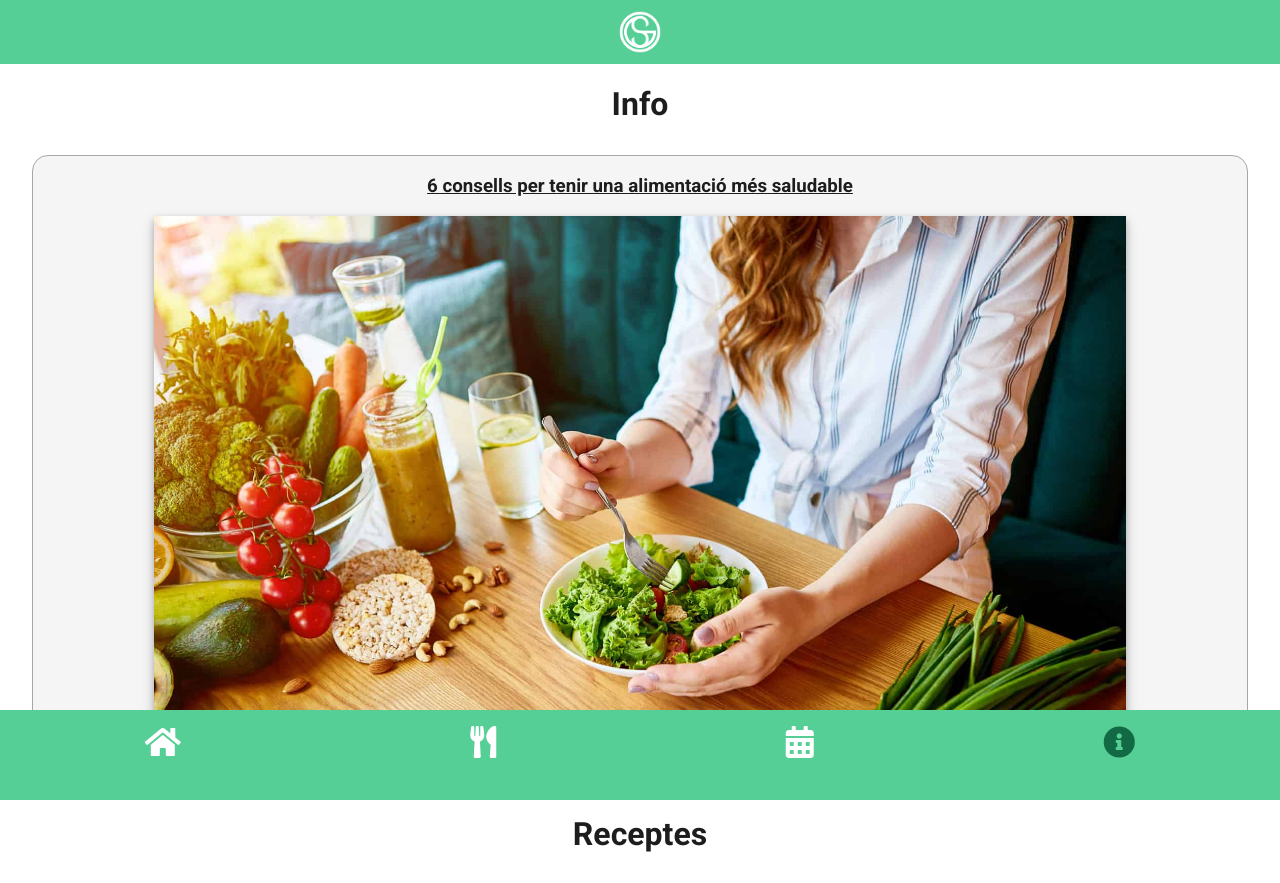
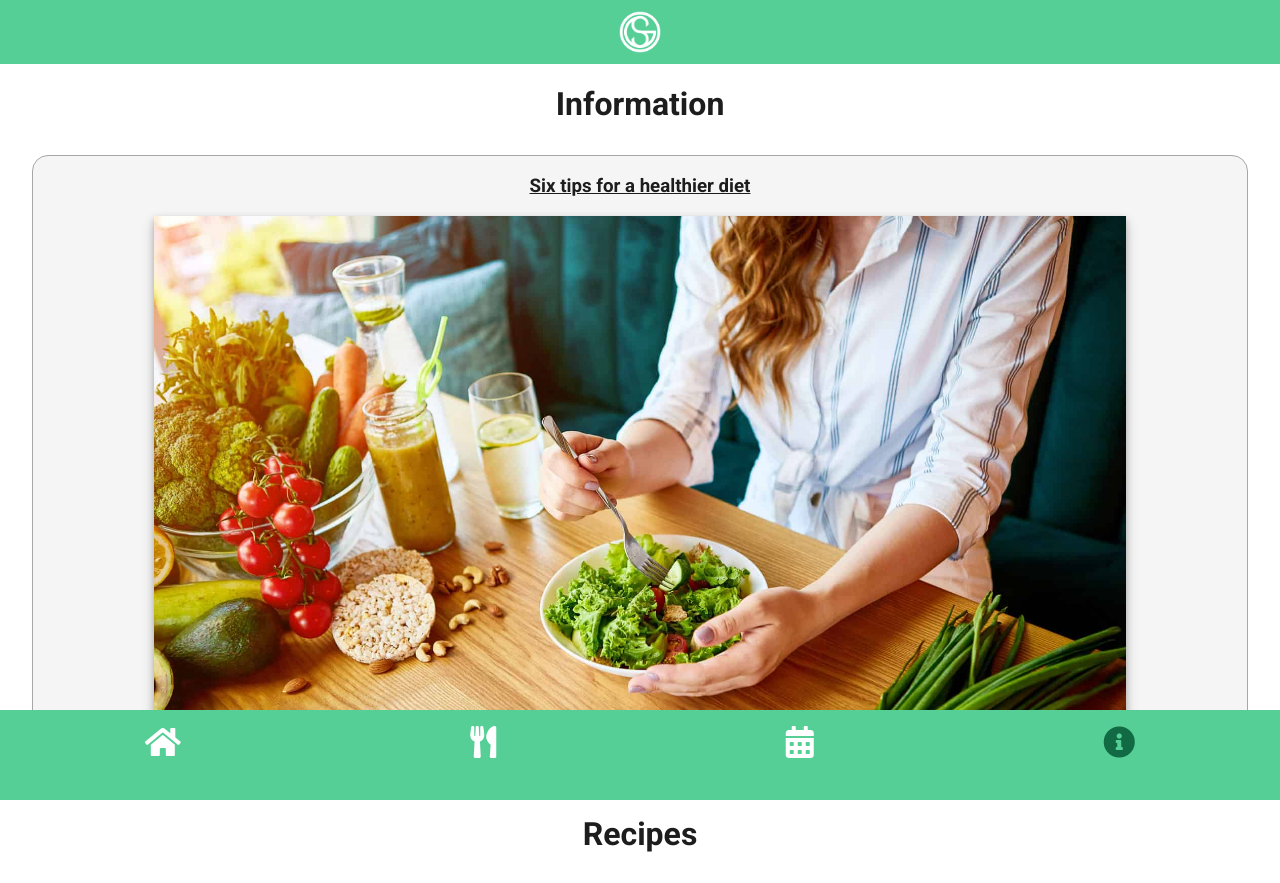
Before and after one commit to carlospedrell-iag/metabalance-frontend, a Vue app: page /info in a window 1280 px wide. Shown: the top 883 px of the page. Built offline with nearby package versions, Linux system fonts and the light colour scheme; no server answers; sample sign-in values are in the browser's storage.

Commit message:
Added a little space

```diff
--- a/src/App.vue
+++ b/src/App.vue
@@ -76,7 +76,7 @@ div.app{
     height:100%;
   background: white;
   padding-top: 4em;
-  padding-bottom: 4em;
+  padding-bottom: 6em;
 }
 
 /* Style inputs */
--- a/src/views/InfoView.vue
+++ b/src/views/InfoView.vue
@@ -1,18 +1,18 @@
 <template>
-  <h1>Info</h1>
+  <h1>Information</h1>
 
   <router-link to="/Information">
     <div class="info">
-    <h3 class="infoTitle">6 consells per tenir una alimentació més saludable</h3>
+    <h3 class="infoTitle">Six tips for a healthier diet</h3>
     <img class="dish" src="@/assets/healthy.jpg">
     </div>
   </router-link>
 
-  <h1>Receptes</h1>
+  <h1>Recipes</h1>
 
   <router-link to="/recipe">
     <div class="receptes" >
-    <h3 class="dishTitle">Arròs integral amb verdures</h3>
+    <h3 class="dishTitle">Whole grain rice with vegetables</h3>
     <img class="dish" src="@/assets/arros.jpg">
     </div>
    </router-link>
```
